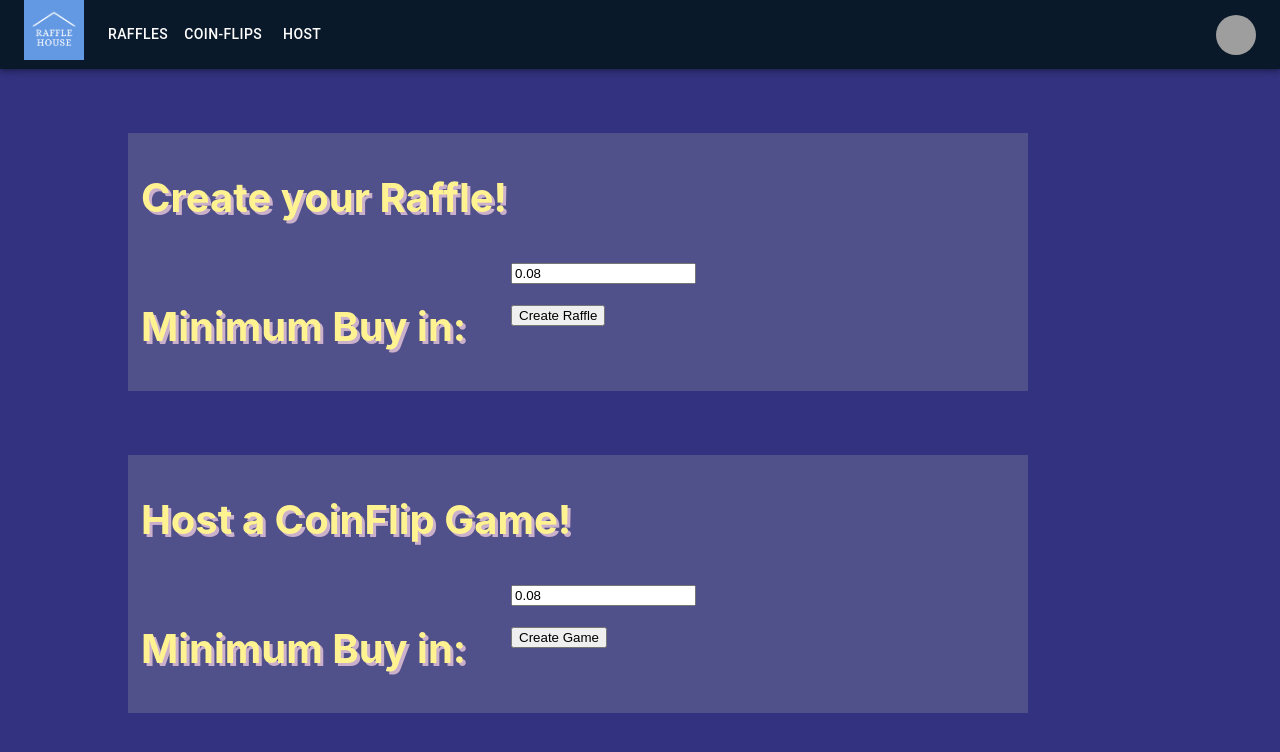
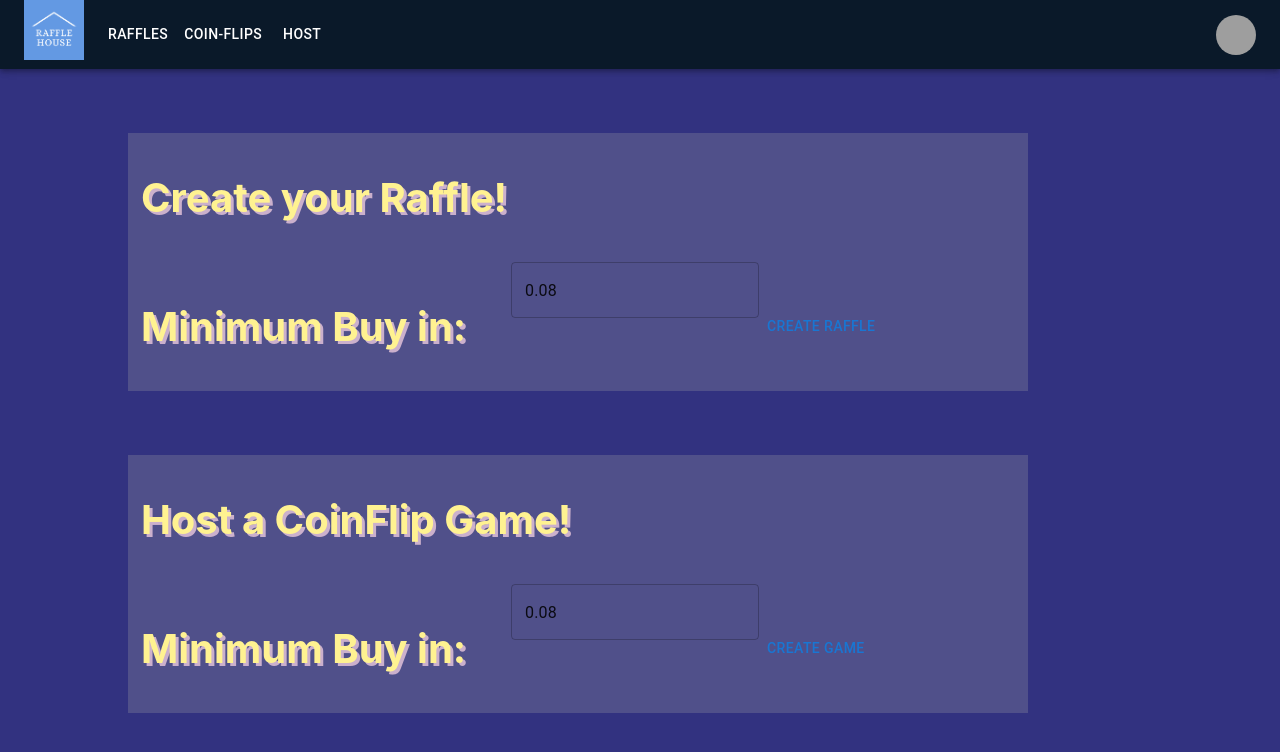
Before and after one commit to rottaj/RaffleHouse, a React (Create React App) app in the folder frontend/: page /host in a window 1280 px wide. Shown: the top 752 px of the page. Built offline with nearby package versions, Linux system fonts and the light colour scheme; grey boxes are pictures that could not be loaded.

Commit message:
Smooooth

```diff
--- a/frontend/src/Components/CoinFlipCreator.css
+++ b/frontend/src/Components/CoinFlipCreator.css
@@ -19,6 +19,7 @@
 
 .CreateCoinFlip-Form {
     padding-left: 5%;
+    display: flex;
 }
 
 .CreateCoinFlip-Form-Container {
--- a/frontend/src/Components/CoinFlipCreator.tsx
+++ b/frontend/src/Components/CoinFlipCreator.tsx
@@ -2,6 +2,8 @@ import React from 'react';
 import { ethers, ContractFactory } from 'ethers';
 import { _CoinFlip_abi, _CoinFlip_bytecode } from "../interfaces/CoinFlip_Interface";
 import { CoinFlipAddress, _CoinFlips_abi } from '../interfaces/CoinFlips_Interface';
+import TextField from '@mui/material/TextField';
+import Button from '@mui/material/Button';
 import "./CoinFlipCreator.css";
 
 interface Props {
@@ -44,10 +46,8 @@ export default class CoinFlipCreator extends React.Component {
                     <div className="CreateCoinFlip-Form-Container">
                         <h3 className="MinimumCoinFlip-BuyIn-h3">Minimum Buy in: </h3>
                         <form className="CreateCoinFlip-Form" onSubmit={(e) => this.handleSubmit(e)}>
-                            <input className="CoinFlipForm-Minimum-Buyin" defaultValue="0.08"></input>
-                            <br></br>
-                            <br></br>
-                            <button type="submit">Create Game</button>
+                            <TextField className="CoinFlipForm-Minimum-Buyin" defaultValue="0.08"></TextField>
+                            <Button type="submit">Create Game</Button>
                         </form>
                     </div>
                 </div>
--- a/frontend/src/Components/Player.css
+++ b/frontend/src/Components/Player.css
@@ -2,6 +2,7 @@
     display: flex;
     margin-bottom: 1%;
     border: 1px solid black;
+    background: rgb(80, 80, 138);
 }
 
 .Player-Address {
--- a/frontend/src/Components/PlayersList.tsx
+++ b/frontend/src/Components/PlayersList.tsx
@@ -17,7 +17,6 @@ export default class PlayersList extends React.Component <Props>{
     render() {
         return (
             <div className="PlayersList-Main-Container">
-                Players List
                 <div className="PlayersList-Box-Header">
                     <h4 className="PlayersList-Player-Header">Player</h4>
                     <h4 className="PlayersList-Tickets-Header">Tickets</h4>
--- a/frontend/src/Components/RaffleCreator.css
+++ b/frontend/src/Components/RaffleCreator.css
@@ -19,6 +19,7 @@
 
 .CreateRaffle-Form {
     padding-left: 5%;
+    display: flex;
 }
 
 .CreateRaffle-Form-Container {
--- a/frontend/src/Components/RaffleCreator.tsx
+++ b/frontend/src/Components/RaffleCreator.tsx
@@ -4,11 +4,9 @@ import { ethers, ContractFactory } from 'ethers';
 import { _abi } from '../interfaces/Eyescream_Interface';
 import { _Raffle_abi, _Raffle_bytecode } from "../interfaces/RaffleEscrow_Interface";
 import { RafflesAddress, _abi_raffles } from '../interfaces/Raffles_Interface';
-import MenuItems from "../Components/MenuItems";
-import CoinFlipCreator from '../Components/CoinFlipCreator';
-import { ChainLinkTokenAddress, VRFCoordinatorAddress, KeyHash, ChainLinkFee } from '../interfaces/ChainLink_interface';
+import TextField from '@mui/material/TextField';
+import Button from '@mui/material/Button';
 import "./RaffleCreator.css";
-import { timeStamp } from 'console';
 require('dotenv').config();
 const ETHERSCAN_NFT_TXN = process.env.ETHERSCAN_API_NFT_TXN;
 //
@@ -200,10 +198,8 @@ export default class RaffleCreator extends React.Component{
                     <div className="CreateRaffle-Form-Container">
                         <h3 className="Minimum-BuyIn-h3">Minimum Buy in: </h3>
                         <form className="CreateRaffle-Form" onSubmit={(e) => this.handleSubmit(e)}>
-                            <input className="RaffleForm-Minimum-Buyin" defaultValue="0.08"></input>
-                            <br></br>
-                            <br></br>
-                            <button type="submit">Create Raffle</button>
+                            <TextField className="RaffleForm-Minimum-Buyin" defaultValue="0.08"></TextField>
+                            <Button type="submit">Create Raffle</Button>
                         </form>
                     </div>
                     <NFTSelector tokens={this.state.tokens} ref={(tokenSelector) => this.tokenSelector = tokenSelector}/>
--- a/frontend/src/Components/WinnerBox.css
+++ b/frontend/src/Components/WinnerBox.css
@@ -1,4 +1,6 @@
 .WinnerBox-Main-Div {
+
+    background: rgb(80, 80, 138);
     margin-top: 8%;
     margin-left: 30%;
     margin-right: 30%;
--- a/frontend/src/Containers/CoinFlipViewer.css
+++ b/frontend/src/Containers/CoinFlipViewer.css
@@ -3,6 +3,8 @@
     align-items: center;
     background: rgb(50, 50, 128);
 }
+
+.CoinFlip-Main-Title
 
 .CoinFlip-Game-Container {
     margin-top: 10%;
@@ -44,6 +46,7 @@
 
 .CoinFlip-Players-Waiting-Div {
     border: 1px solid black;
+    background: rgb(80, 80, 138);
     -moz-border-radius: 10px; /* or 50% */
     border-radius: 10px; /* or 50% */
 }
--- a/frontend/src/Containers/CoinFlipViewer.tsx
+++ b/frontend/src/Containers/CoinFlipViewer.tsx
@@ -4,6 +4,8 @@ import { ethers } from "ethers";
 import { _CoinFlip_abi } from '../interfaces/CoinFlip_Interface';
 import "./CoinFlipViewer.css";
 import { WindowRounded } from '@mui/icons-material';
+import TextField from '@mui/material/TextField';
+import Button from '@mui/material/Button';
 
 declare let window: any;
 
@@ -71,6 +73,8 @@ export default class CoinFlipViewer extends React.Component<Props>{
             <div className="CoinFlipViewer-Div-Main">
                 <MenuItems/>
                 <div className="CoinFlip-Game-Container">
+
+                    <h1 className="Coinflip-Main-Title">COIN FLIP</h1>
                     {this.state.gameInfo ?
                         <div>
                             <div className="CoinFlip-GameInfo-Div">
@@ -94,8 +98,8 @@ export default class CoinFlipViewer extends React.Component<Props>{
                                     <div className="CoinFlip-Players-Waiting-Div">
                                         <h6>Waiting for player</h6>
                                         <form onSubmit={(e) => this.handleSubmit(e, this.state.coinFlipContractAddress)}>
-                                            <input value={parseInt(this.state.gameInfo.buyInPrice) / (10 ** 18)}></input>
-                                            <button type="submit">Deposit</button>
+                                            <TextField value={parseInt(this.state.gameInfo.buyInPrice) / (10 ** 18)}></TextField>
+                                            <Button type="submit">Deposit</Button>
                                         </form>
                                     </div>
                                 }
```
